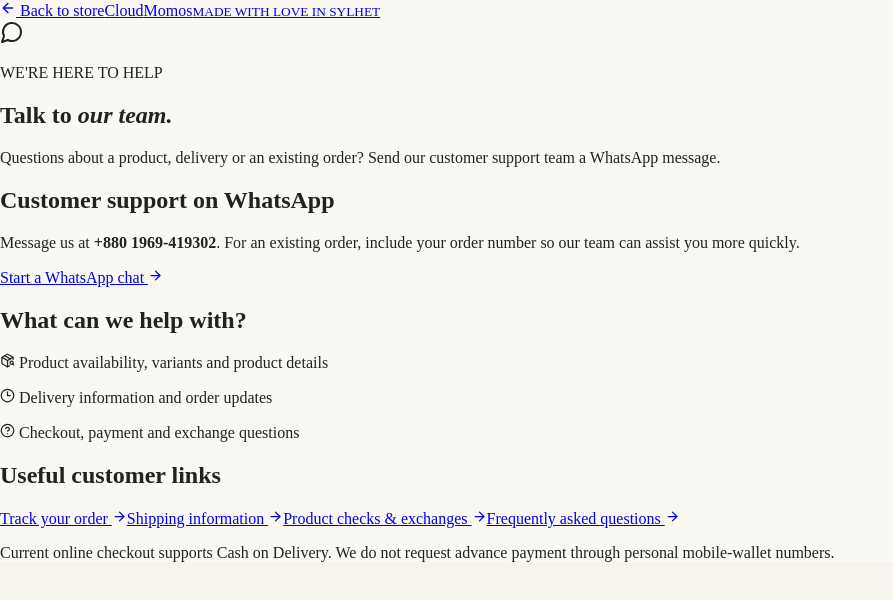
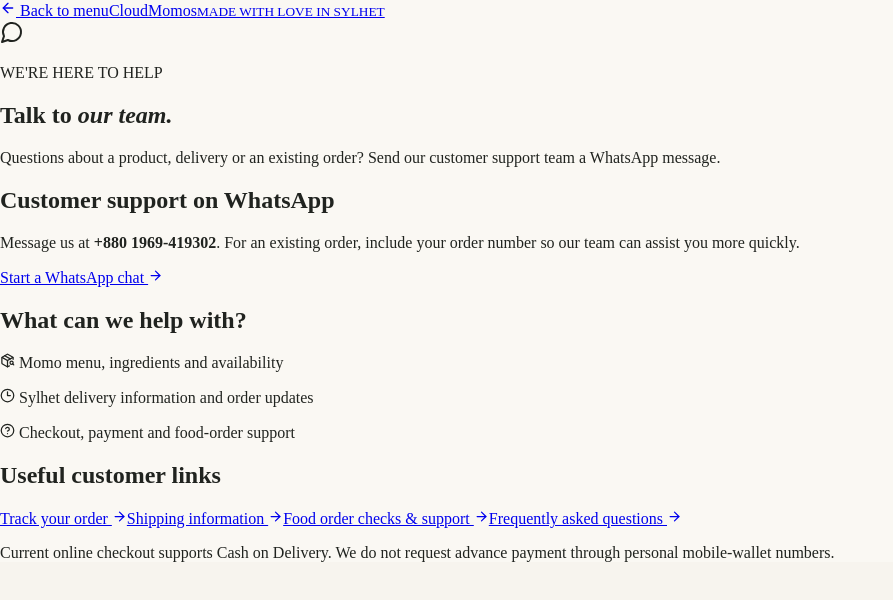
Before and after one commit to mahfzamart-beep/His-Her-Mart-2, a Next.js app: page /contact in a window 1280 px wide. Shown: the top 600 px of the page, without its empty margins (0-893 px from the left). Built offline with nearby package versions, Linux system fonts and the light colour scheme.

Commit message:
Polish Cloud Momos app language and food-first admin copy

```diff
--- a/app/contact/page.tsx
+++ b/app/contact/page.tsx
@@ -20,7 +20,7 @@ export default function ContactPage() {
   return (
     <main className="policy-shell">
       <header className="policy-top">
-        <Link href="/" className="tracking-back"><ArrowLeft size={16}/> Back to store</Link>
+        <Link href="/" className="tracking-back"><ArrowLeft size={16}/> Back to menu</Link>
         <Link href="/" className="tracking-brand">Cloud<span>Momos</span><small>MADE WITH LOVE IN SYLHET</small></Link>
       </header>
       <article className="policy-card">
@@ -37,16 +37,16 @@ export default function ContactPage() {
 
         <section className="policy-section">
           <h2>What can we help with?</h2>
-          <p><PackageSearch size={15} /> Product availability, variants and product details</p>
-          <p><Clock3 size={15} /> Delivery information and order updates</p>
-          <p><HelpCircle size={15} /> Checkout, payment and exchange questions</p>
+          <p><PackageSearch size={15} /> Momo menu, ingredients and availability</p>
+          <p><Clock3 size={15} /> Sylhet delivery information and order updates</p>
+          <p><HelpCircle size={15} /> Checkout, payment and food-order support</p>
         </section>
 
         <section className="policy-section">
           <h2>Useful customer links</h2>
           <Link className="policy-link" href="/track-order">Track your order <ArrowRight size={15}/></Link>
           <Link className="policy-link" href="/shipping">Shipping information <ArrowRight size={15}/></Link>
-          <Link className="policy-link" href="/returns">Product checks & exchanges <ArrowRight size={15}/></Link>
+          <Link className="policy-link" href="/returns">Food order checks & support <ArrowRight size={15}/></Link>
           <Link className="policy-link" href="/faq">Frequently asked questions <ArrowRight size={15}/></Link>
         </section>
         <p className="policy-updated">Current online checkout supports Cash on Delivery. We do not request advance payment through personal mobile-wallet numbers.</p>
```
